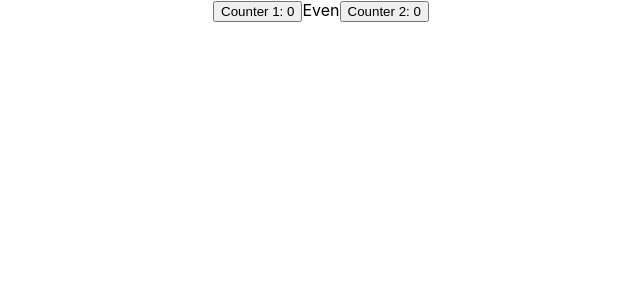
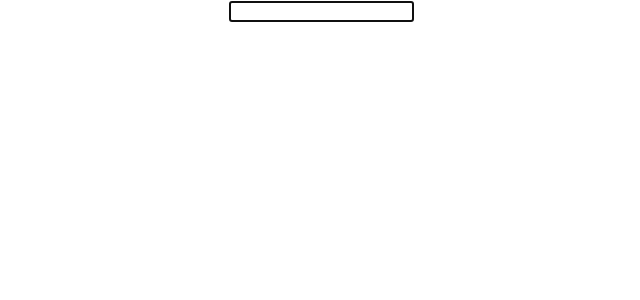
Before and after one commit to sahilm-10/EQ-React, a React (Create React App) app: page / in a window 1280 px wide. Shown: the top 300 px of the page, without its empty margins (319-959 px from the left). Built offline with nearby package versions, Linux system fonts and the light colour scheme.

Commit message:
Added useRefExample

```diff
--- a/src/App.js
+++ b/src/App.js
@@ -14,6 +14,7 @@ import GetById from './Hooks/DataFetchById';
 import ComponentA from './Hooks/UseContext/ComponentA';
 import ComponentC from './Hooks/UseContext/ComponentC';
 import ClickCounterMemo from './Hooks/UseMemoHook.js/ClickCounter';
+import FocusInput from './Hooks/UseRef/FocusInput';
 import MouseCleanUpExample from './Hooks/useEffectCleanup';
 import ClickCounter from './Hooks/useEffectExample';
 import MouseExample from './Hooks/useEffectMouseExample';
@@ -53,7 +54,8 @@ function App() {
 
     {/* <ComponentA/> */}
 
-    <ClickCounterMemo/>
+    {/* <ClickCounterMemo/> */}
+    <FocusInput/>
     </div>
   );
 }
--- a/src/Hooks/UseMemoHook.js/ClickCounter.js
+++ b/src/Hooks/UseMemoHook.js/ClickCounter.js
@@ -15,7 +15,7 @@ function ClickCounterMemo(){
     const isEven = useMemo(() =>{
         let i = 0;
         while(i < 4000000000)
-        return clickone % 2 == 0;
+        return clickone % 2 === 0;
     },[clickone])
     return(
         <div>
--- /dev/null
+++ b/src/Hooks/UseRef/FocusInput.js
@@ -0,0 +1,19 @@
+import React, { useEffect, useRef } from "react";
+
+
+function FocusInput(){
+    const inputElement = useRef(null);
+
+    useEffect(()=>{
+        //foucs on input element using useRef
+        inputElement.current.focus();
+    },[])
+
+    return(
+        <div>
+            <input ref={inputElement} type="text"/>
+        </div>
+    )
+}
+
+export default FocusInput;
```
